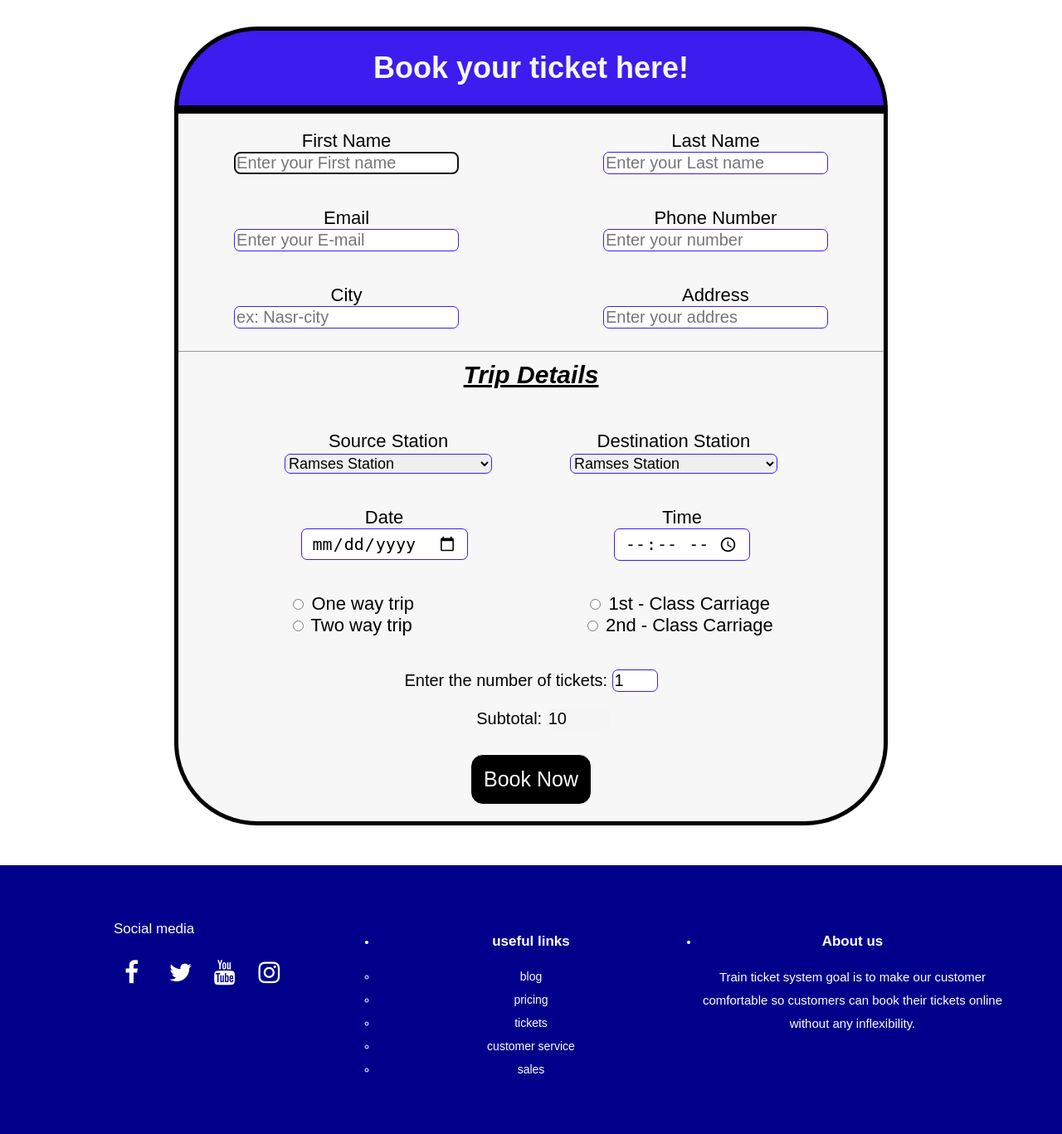
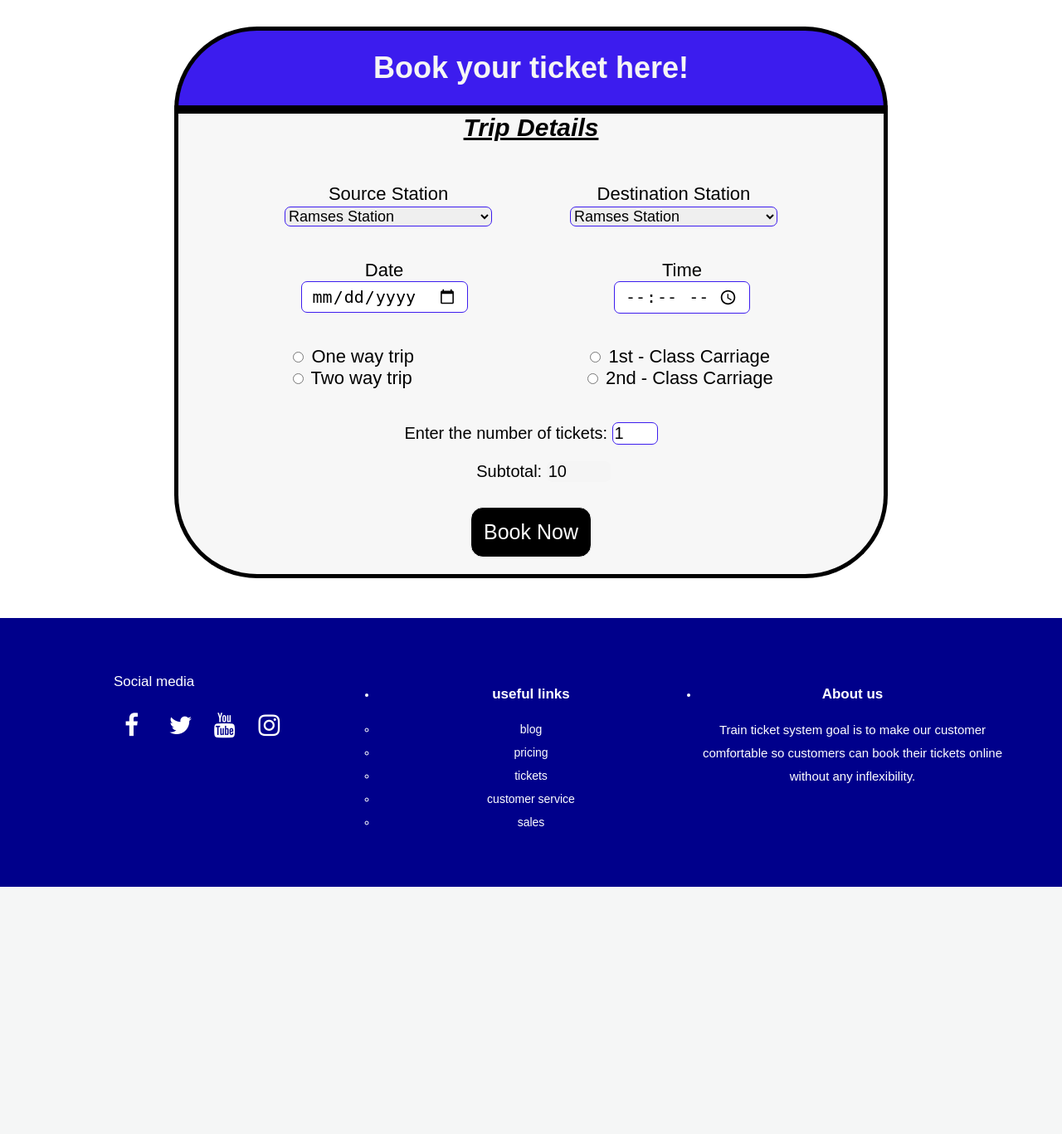
Before and after one commit to nouka01/TrainTicketingSystem, a PHP site: page /book-a-ticket.php in a window 1280 px wide; the page is wider, and only the part inside the window is pictured. Shown: the part 112-1479 px from the top of that part at 83% size. After the commit the page ends 1181 px from the top of that part, so only its background shows below. Run offline with PHP 8.4, Linux system fonts and the light colour scheme.

Commit message:
Fixing some issues

```diff
--- a/admin-panel/admin-panel.php
+++ b/admin-panel/admin-panel.php
@@ -30,7 +30,7 @@
       <div class="square2">
         <div class="text2">
           <p>Total Income:-</p>
-          <h4 name="totalNumberOfProfit" class="heading4"><span>10000</span>&dollar;</h4>
+          <h4 name="totalNumberOfProfit" class="heading4"><span>10,000</span>&dollar;</h4>
         </div>
       </div>
       <div class="square3">
--- a/admin-panel/train-stations.php
+++ b/admin-panel/train-stations.php
@@ -75,6 +75,7 @@
             </table>
         </div>
 
+        <div class="centering">
 
         <div class="button-to-add-station">
             <button id="add-station-button" onclick="openForm()">Add Station</button>
@@ -83,6 +84,8 @@
         <div class="button-to-delete-station">
             <input id="delete-station-button" type="button" value="Delete Station">
         </div>
+
+    </div>
 
 
         <div class="form-popup" id="myForm">
--- a/book-a-ticket.php
+++ b/book-a-ticket.php
@@ -5,7 +5,7 @@
     <meta charset="UTF-8">
     <meta name="viewport" content="width=device-width, initial-scale=1.0">
     <title>Document</title>
-    <link rel="stylesheet" href="css/book-ticket-stylesheet.css">
+    <link rel="stylesheet" href="CSS/book-ticket-stylesheet.css">
 </head>
 <?php session_start();
     include 'navbar.php';?>
@@ -25,57 +25,6 @@
 
     <form method="post">
         <div class="user-input">
-
-            <div class="User-name">
-                <div class="fn">
-                    <label for="fn">First Name</label>
-                    <br>
-                    <input type="text" name="firstName" id="fn" required autofocus placeholder="Enter your First name "
-                        maxlength="20">
-                </div>
-
-                <div class="ln">
-                    <label for="ln">Last Name</label>
-                    <br>
-                    <input type="text" name="lastName" id="ln" required placeholder="Enter your Last name"
-                        maxlength="20">
-                </div>
-
-            </div>
-
-            <div class="Email-and-phoneNumber">
-                <div class="email">
-                    <label for="mail">Email</label>
-                    <br>
-                    <input type="email" name="email" id="mail" required placeholder="Enter your E-mail" maxlength="40">
-                </div>
-
-                <div class="number">
-                    <label for="pn"> Phone Number</label>
-                    <br>
-                    <input type="number" name="pn" id="pn" required placeholder="Enter your number" maxlength="15">
-                </div>
-
-            </div>
-
-            <div class="city-and-address">
-                <div class="city">
-                    <label for="city">City</label>
-                    <br>
-                    <input type="text" name="city" id="city" placeholder="ex: Nasr-city" maxlength="20">
-                </div>
-
-                <div class="address">
-                    <label for="address"> Address</label>
-                    <br>
-                    <input type="text" name="address" id="address" required placeholder="Enter your addres"
-                        maxlength="100">
-                </div>
-            </div>
-
-
-            <hr>
-
 
             <div class="radio-buuton-header">
                 <p class="p2"><b>Trip Details</b></p>
@@ -215,7 +164,6 @@
                 <!-- <input type="reset" value="Reset" id="reset"> -->
             </div>
 
-
         </div>
 
 
--- a/css/book-ticket-stylesheet.css
+++ b/css/book-ticket-stylesheet.css
@@ -27,15 +27,10 @@ body {
     border-top: unset;
     width: 850px;
     margin: auto;
+    margin-top: -10px;
     background-color: rgba(245, 245, 245, 0.813);
 }
 
-.ln,
-.fn,
-.email,
-.number,
-.city,
-.address,
 .source,
 .destination,
 .date,
@@ -47,9 +42,6 @@ body {
     font-size: 22px;
 }
 
-.fn,
-.email,
-.city,
 .source,
 .date,
 .oneWay-twoWay {
```
Also changed, not shown: admin-panel/admin-panel.css (+6 -2 lines).
